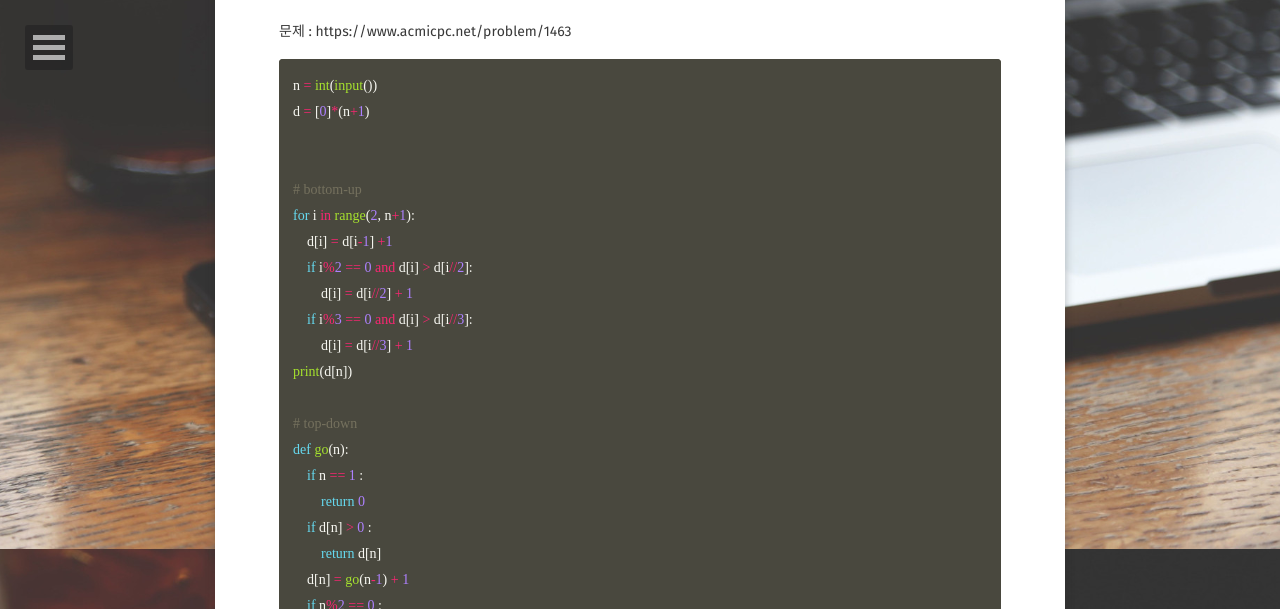
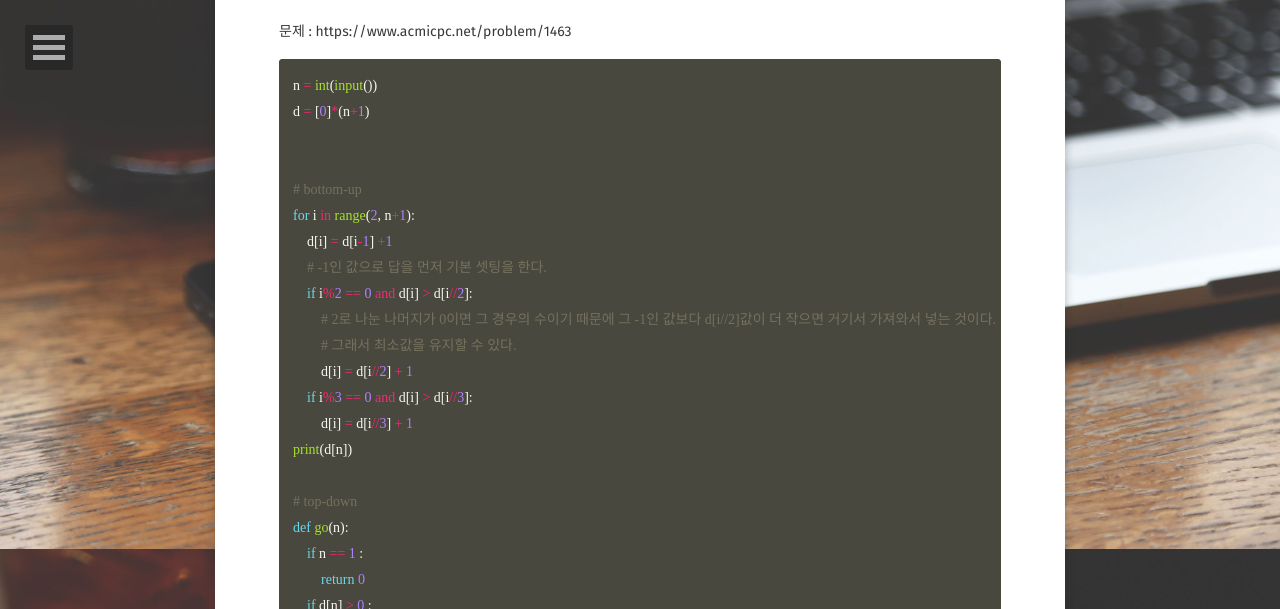
Before and after one commit to JoosJuliet/joosjuliet.github.io, a Jekyll site: the page built from _posts/2018-08-18-1463.md, in a window 1280 px wide and 900 px high, scrolled down 351 px, cut to the strip 0-609 px from the top of the window. Built offline with Jekyll 4.4.1, drawn with Linux system fonts in a browser that asks for light colours; some web fonts are replaced.

Commit message:
1463 답변 추가하기

```diff
--- a/_posts/2018-08-18-1463.md
+++ b/_posts/2018-08-18-1463.md
@@ -18,7 +18,10 @@ d = [0]*(n+1)
 # bottom-up
 for i in range(2, n+1):
     d[i] = d[i-1] +1
+    # -1인 값으로 답을 먼저 기본 셋팅을 한다.
     if i%2 == 0 and d[i] > d[i//2]:
+        # 2로 나눈 나머지가 0이면 그 경우의 수이기 때문에 그 -1인 값보다 d[i//2]값이 더 작으면 거기서 가져와서 넣는 것이다.
+        # 그래서 최소값을 유지할 수 있다.
         d[i] = d[i//2] + 1
     if i%3 == 0 and d[i] > d[i//3]:
         d[i] = d[i//3] + 1
```
